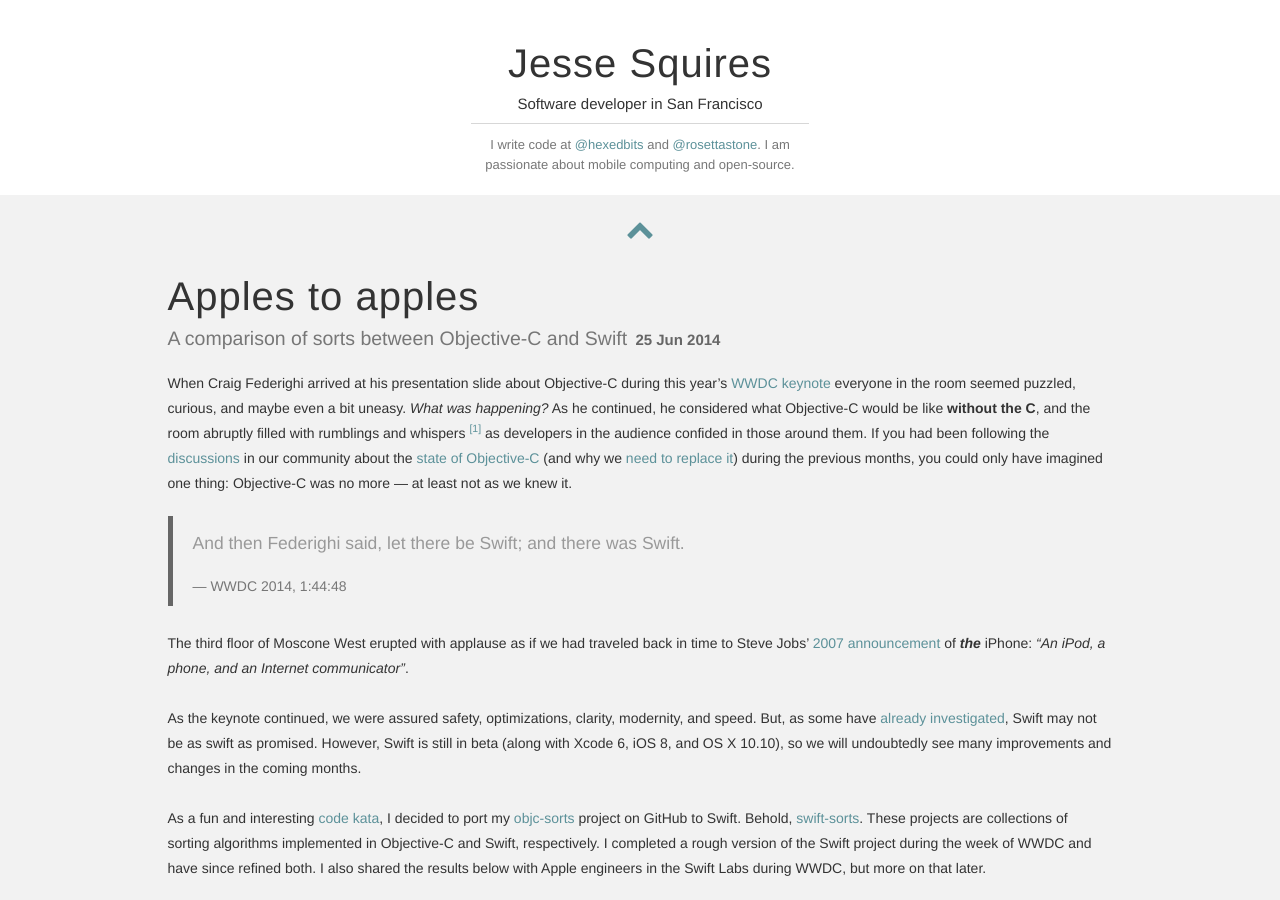
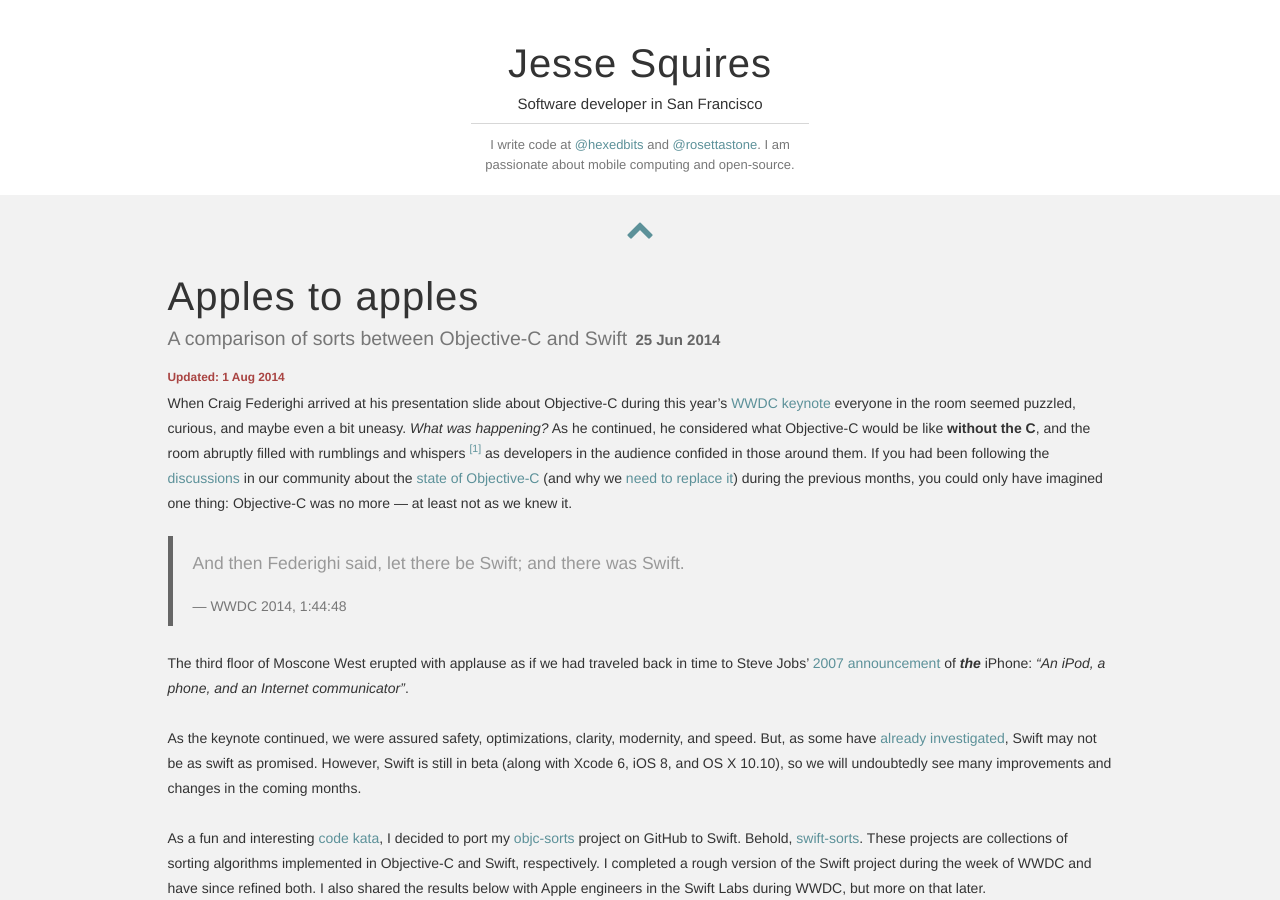
Before and after one commit to jessesquires/jessesquires.com, a Jekyll site: the page built from _posts/2014-06-25-apples-to-apples.md, in a window 1280 px wide and 900 px high. Built offline with Jekyll 4.4.1, drawn with Linux system fonts in a browser that asks for light colours; nearby versions of some CDN libraries; Markdown is read by kramdown in place of the engine named in the settings.

Commit message:
edit post layout for updated date

```diff
--- a/_layouts/post.html
+++ b/_layouts/post.html
@@ -11,6 +11,10 @@
 		<small>{{ page.subtitle }}</small>
 		<small class="post-date">{{ page.date | date_to_string }}</small>
 	</h2>
+
+	{% if page.date-updated %}
+		<small class="text-danger"><strong>Updated: {{ page.date-updated }}</strong></small>
+	{% endif %}
 
 	<div class="post-content">
 		{{ content }}
```
